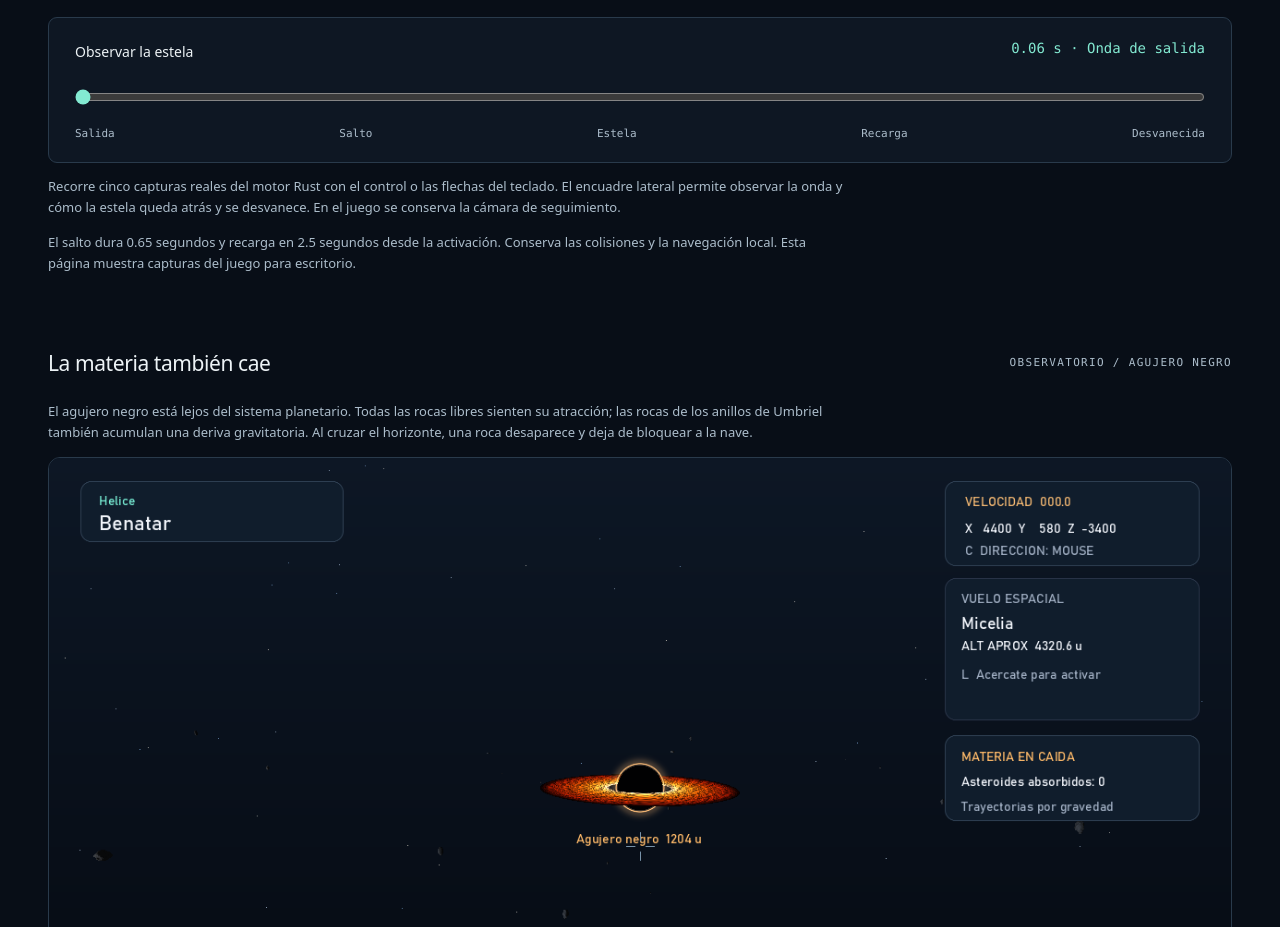
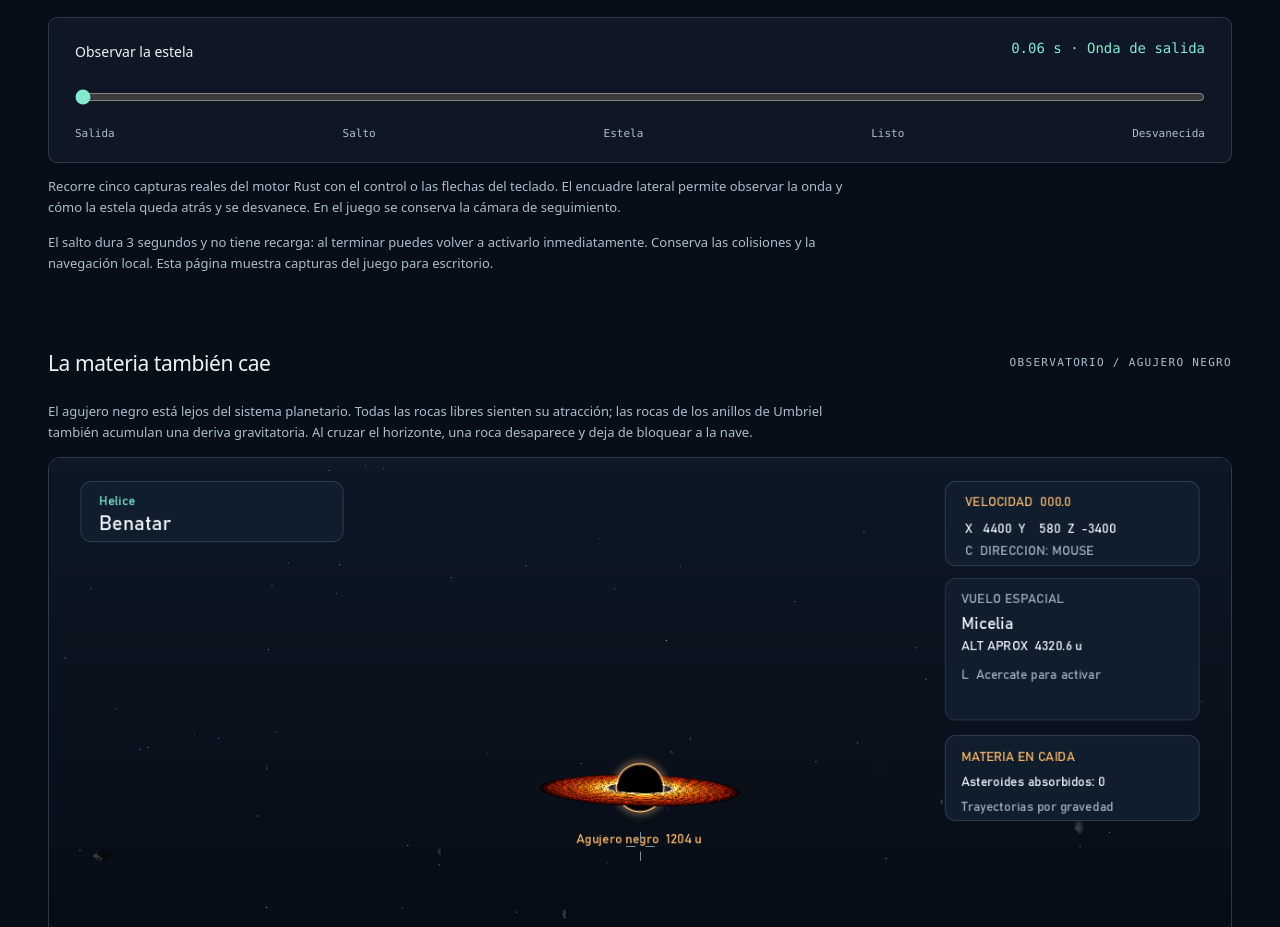
Before and after one commit to J05U3oAr/Proyecto_3_Graficas, a plain HTML site: page docs/index.html in a window 1280 px wide. Shown: the part 4660-5587 px from the top of the page. Drawn offline with Linux system fonts and the light colour scheme.

Commit message:
docs: actualizar Pages con salto de Benatar sin recarga

```diff
--- a/docs/gallery.js
+++ b/docs/gallery.js
@@ -54,8 +54,8 @@ const jumpFrames = [
   [0.06, "Onda de salida", "Benatar inicia el salto y deja una onda roja en el punto de salida"],
   [0.25, "Salto", "Benatar avanza con dos estelas rojas sobre su trayectoria real"],
   [0.45, "Estela", "La estela roja se extiende detrás de Benatar mientras las estrellas conservan su forma"],
-  [0.72, "Recarga", "El salto termina y la estela roja permanece detrás de la nave durante su recarga"],
-  [1.55, "Desvanecida", "La onda y la estela se han desvanecido y Benatar continúa el vuelo normal"],
+  [3.08, "Listo otra vez", "El salto de tres segundos termina y Benatar puede saltar otra vez inmediatamente, sin recarga"],
+  [3.95, "Desvanecida", "La estela se ha desvanecido y Benatar sigue lista para otro salto, sin recarga"],
 ];
 const jumpTime = document.getElementById("jump-time");
 const jumpImage = document.getElementById("jump-image");
--- a/docs/index.html
+++ b/docs/index.html
@@ -7,7 +7,7 @@
   <meta name="description" content="Aureon y los siete mundos de Hélice. Explora sus órbitas y observa cómo el agujero negro atrae y absorbe meteoritos. Capturas reales del juego en Rust.">
   <title>Hélice — Beyond the Interstellar</title>
   <link rel="stylesheet" href="style.css">
-  <script src="gallery.js?v=benatar-salto" defer></script>
+  <script src="gallery.js?v=benatar-sin-recarga" defer></script>
 </head>
 <body>
   <a class="skip" href="#mundos">Saltar a los planetas</a>
@@ -68,10 +68,10 @@
       <a class="flight-image" href="assets/benatar-salto.png"><img src="assets/benatar-salto.png" width="1280" height="840" loading="lazy" alt="Benatar durante el salto luz, con estrellas compactas y dos estelas rojas detrás del casco"></a>
       <p class="caption">Se eliminaron las líneas adicionales del fondo y el estiramiento exagerado de las estrellas. La onda roja queda en el punto de salida y la estela sigue el recorrido real de la nave.</p>
       <div class="flight-image"><img id="jump-image" src="assets/benatar-estela-0.png" width="1280" height="840" loading="lazy" alt="Vista lateral de Benatar al iniciar el salto, con una onda roja en el punto de salida"></div>
-      <div class="time-control"><label for="jump-time">Observar la estela <output id="jump-output" for="jump-time" aria-live="polite">0.06 s · Onda de salida</output></label><input id="jump-time" type="range" min="0" max="4" step="1" value="0" disabled aria-describedby="jump-caption" aria-valuetext="0.06 segundos, onda de salida"><div class="time-ticks" aria-hidden="true"><span>Salida</span><span>Salto</span><span>Estela</span><span>Recarga</span><span>Desvanecida</span></div></div>
+      <div class="time-control"><label for="jump-time">Observar la estela <output id="jump-output" for="jump-time" aria-live="polite">0.06 s · Onda de salida</output></label><input id="jump-time" type="range" min="0" max="4" step="1" value="0" disabled aria-describedby="jump-caption" aria-valuetext="0.06 segundos, onda de salida"><div class="time-ticks" aria-hidden="true"><span>Salida</span><span>Salto</span><span>Estela</span><span>Listo</span><span>Desvanecida</span></div></div>
       <p id="jump-caption" class="caption">Recorre cinco capturas reales del motor Rust con el control o las flechas del teclado. El encuadre lateral permite observar la onda y cómo la estela queda atrás y se desvanece. En el juego se conserva la cámara de seguimiento.</p>
-      <p class="caption">El salto dura 0.65 segundos y recarga en 2.5 segundos desde la activación. Conserva las colisiones y la navegación local. Esta página muestra capturas del juego para escritorio.</p>
-      <noscript><p class="caption">Ver capturas: <a href="assets/benatar-estela-1.png">salto</a>, <a href="assets/benatar-estela-2.png">estela</a>, <a href="assets/benatar-estela-3.png">recarga</a> y <a href="assets/benatar-estela-4.png">desvanecida</a>.</p></noscript>
+      <p class="caption">El salto dura 3 segundos y no tiene recarga: al terminar puedes volver a activarlo inmediatamente. Conserva las colisiones y la navegación local. Esta página muestra capturas del juego para escritorio.</p>
+      <noscript><p class="caption">Ver capturas: <a href="assets/benatar-estela-1.png">salto</a>, <a href="assets/benatar-estela-2.png">estela</a>, <a href="assets/benatar-estela-3.png">listo otra vez</a> y <a href="assets/benatar-estela-4.png">desvanecida</a>.</p></noscript>
     </section>
 
     <section class="flight-section" aria-labelledby="gravity-title">
```
Also changed, not shown: docs/assets/benatar-estela-3.png, docs/assets/benatar-estela-4.png, docs/assets/benatar-salto.png.
